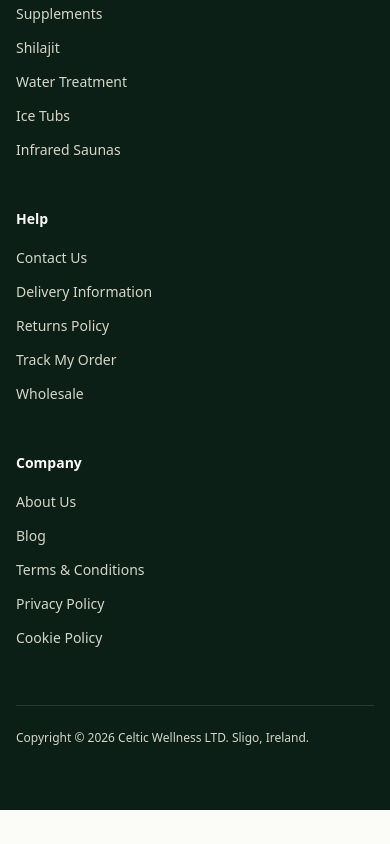
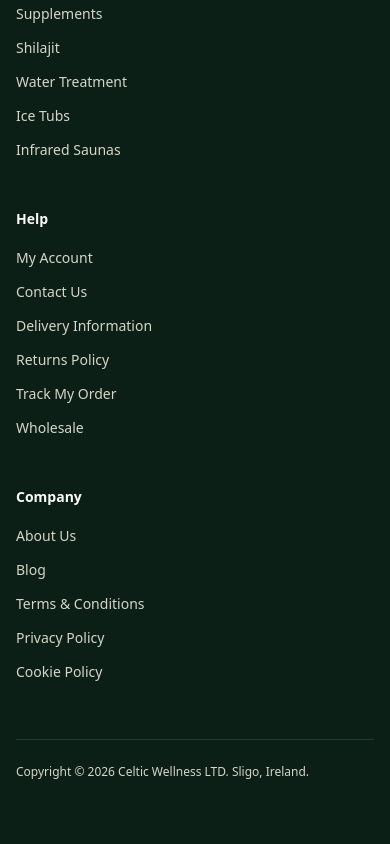
Before and after one commit to SamOHON0/celtic-wellness, a Next.js app: page / in a window 390 px wide. Shown: the part 9272-10116 px from the top of the page. Before the commit the page ends 10082 px from the top, so only its background shows below. Built offline with nearby package versions, Linux system fonts and the light colour scheme; no server answers.

Commit message:
Account entry points: My Account links to Woo in header, mobile nav, footer

```diff
--- a/components/footer.tsx
+++ b/components/footer.tsx
@@ -11,6 +11,7 @@ const SHOP_LINKS = [
 ];
 
 const HELP_LINKS = [
+  { label: "My Account", href: `${WOO_URL}/my-account/` },
   { label: "Contact Us", href: `${WOO_URL}/contact/` },
   { label: "Delivery Information", href: `${WOO_URL}/delivery-information/` },
   { label: "Returns Policy", href: `${WOO_URL}/refund-returns/` },
--- a/components/header.tsx
+++ b/components/header.tsx
@@ -4,8 +4,9 @@ import Link from "next/link";
 import Image from "next/image";
 import { useState } from "react";
 import { usePathname } from "next/navigation";
-import { List, X, Tote } from "@phosphor-icons/react";
+import { List, X, Tote, User } from "@phosphor-icons/react";
 import { useCart } from "./cart";
+import { WOO_URL } from "@/lib/config";
 
 const NAV = [
   { label: "Shop All", href: "/shop" },
@@ -54,6 +55,13 @@ export function Header() {
         </nav>
 
         <div className="flex items-center gap-2">
+          <a
+            href={`${WOO_URL}/my-account/`}
+            aria-label="My account"
+            className="hidden rounded-full p-2.5 transition-colors hover:bg-bone-200 sm:block"
+          >
+            <User size={22} />
+          </a>
           <button
             onClick={cart.open}
             aria-label="Open cart"
@@ -88,6 +96,12 @@ export function Header() {
               {item.label}
             </Link>
           ))}
+          <a
+            href={`${WOO_URL}/my-account/`}
+            className="block rounded-lg px-2 py-2.5 text-sm font-medium text-ink transition-colors hover:bg-bone-100"
+          >
+            My Account
+          </a>
         </nav>
       )}
     </header>
```
